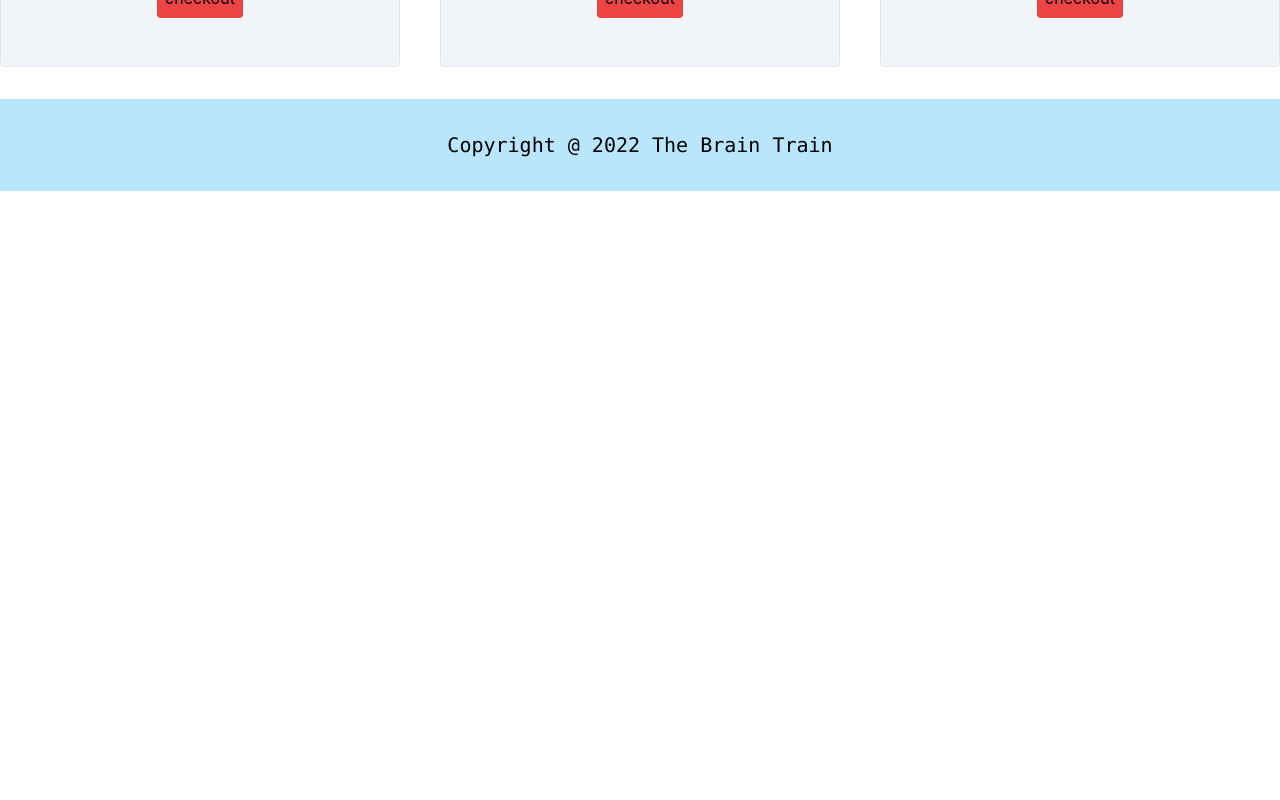
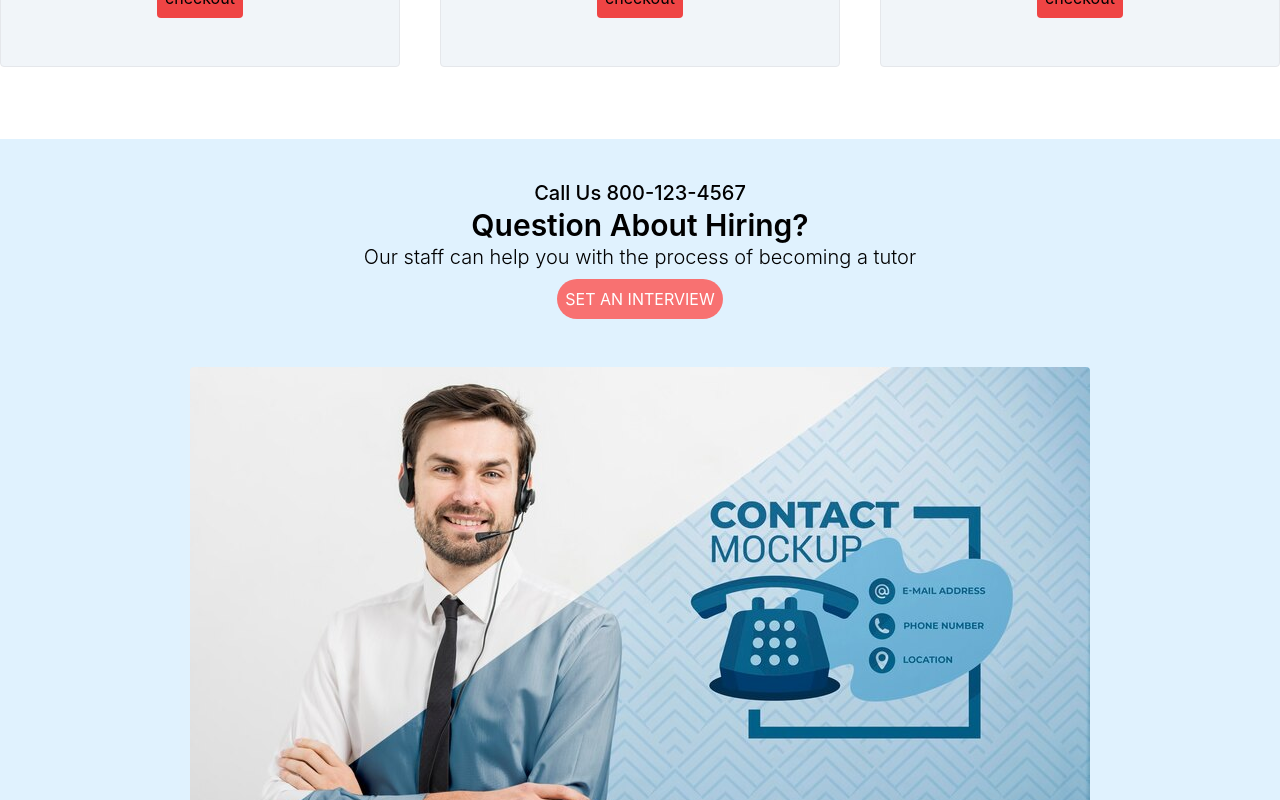
Before and after one commit to MDSHOHAG617/The-Brain-Train, a React (Create React App) app: page / in a window 1280 px wide. Shown: the part 1120-1920 px from the top of the page. Before the commit the page ends 1311 px from the top, so only its background shows below. Built offline with nearby package versions, Linux system fonts and the light colour scheme; no server answers.

Commit message:
Aded Extra section!

```diff
--- /dev/null
+++ b/src/Components/Home/Contact.css
@@ -0,0 +1,7 @@
+/* .contact-us {
+  background-image: url("https://img.freepik.com/free-psd/call-center-operator-wearing-headphones-with-microphone_23-2148693252.jpg?t=st=1650269449~exp=1650270049~hmac=2efdb22df841df0d9b91bde7590743a2b585ef867898a849753e041f23ede556&w=900");
+  width: 1200px;
+  height: 500px;
+  background-repeat: repeat;
+  margin: auto;
+} */
--- /dev/null
+++ b/src/Components/Home/ContactUs.js
@@ -0,0 +1,28 @@
+import React from "react";
+import backgroundImage from "../images/contactbg.jpg";
+
+import "./Contact.css";
+
+const ContactUs = () => {
+  return (
+    <div>
+      <div className="my-10 bg-sky-100 ">
+        <div className="">
+          <div className="py-10">
+            <h2 className="text-xl font-medium ">Call Us 800-123-4567</h2>
+            <h1 className="text-3xl font-semibold">Question About Hiring?</h1>
+            <p className="text-xl font-light">
+              Our staff can help you with the process of becoming a tutor{" "}
+            </p>
+            <button className="p-2 bg-red-400 rounded-full text-white m-2 hover:bg-lime-200 hover:text-black">
+              SET AN INTERVIEW
+            </button>
+          </div>
+          <img className="mx-auto rounded" src={backgroundImage} alt="" />
+        </div>
+      </div>
+    </div>
+  );
+};
+
+export default ContactUs;
--- a/src/Components/Home/Footer.js
+++ b/src/Components/Home/Footer.js
@@ -2,7 +2,7 @@ import React from "react";
 
 const Footer = () => {
   return (
-    <div className="bg-sky-200 p-8 text-xl font-mono">
+    <div className="bg-lime-200 p-8 text-xl font-mono">
       <p>Copyright @ 2022 The Brain Train</p>
     </div>
   );
--- a/src/Components/Home/Home.js
+++ b/src/Components/Home/Home.js
@@ -1,5 +1,6 @@
 import React from "react";
 import banner from "../images/banner.png";
+import ContactUs from "./ContactUs";
 import Footer from "./Footer";
 import Services from "./Services";
 const Home = () => {
@@ -8,6 +9,7 @@ const Home = () => {
       <img className="mx-auto my-auto w-8/12" src={banner} alt="" />
 
       <Services></Services>
+      <ContactUs></ContactUs>
       <Footer></Footer>
     </div>
   );
```
Also changed, not shown: src/Components/images/contactbg.jpg (added), src/Components/images/contactbg1.jpg (added).
